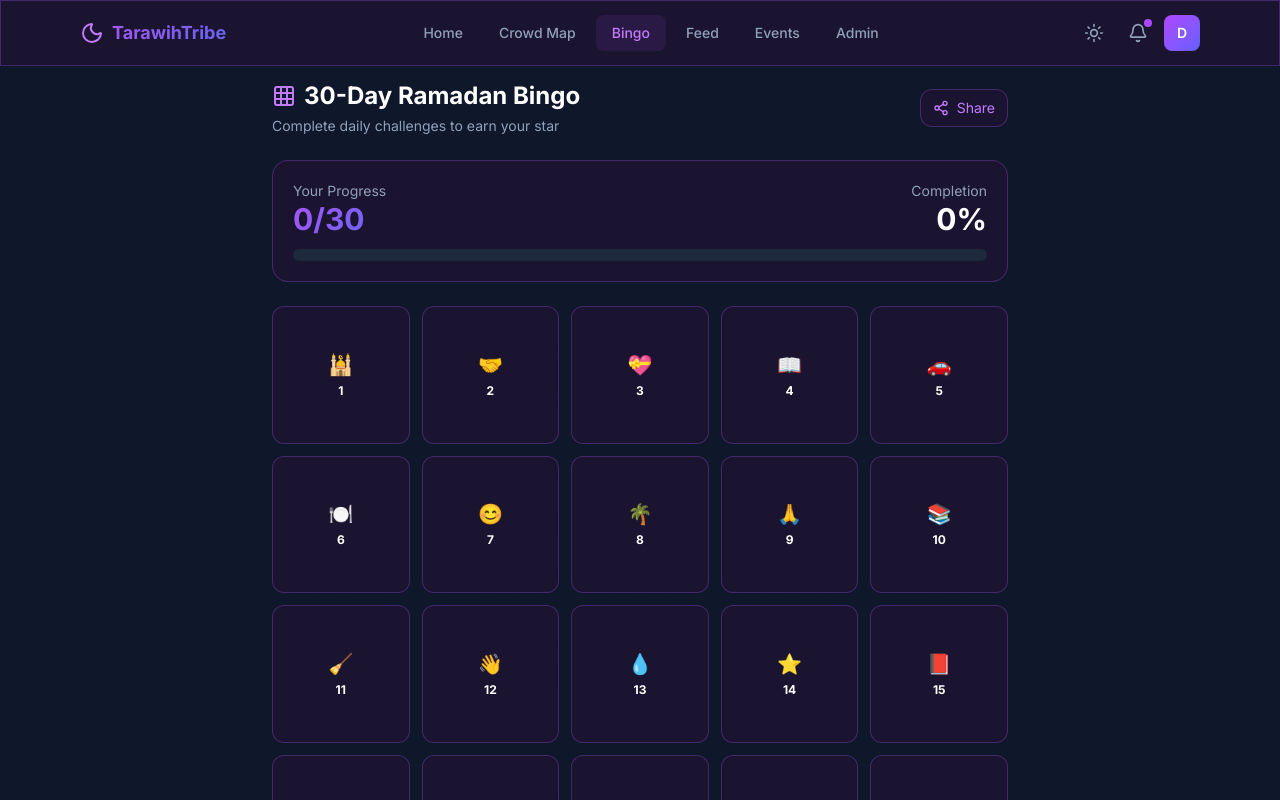
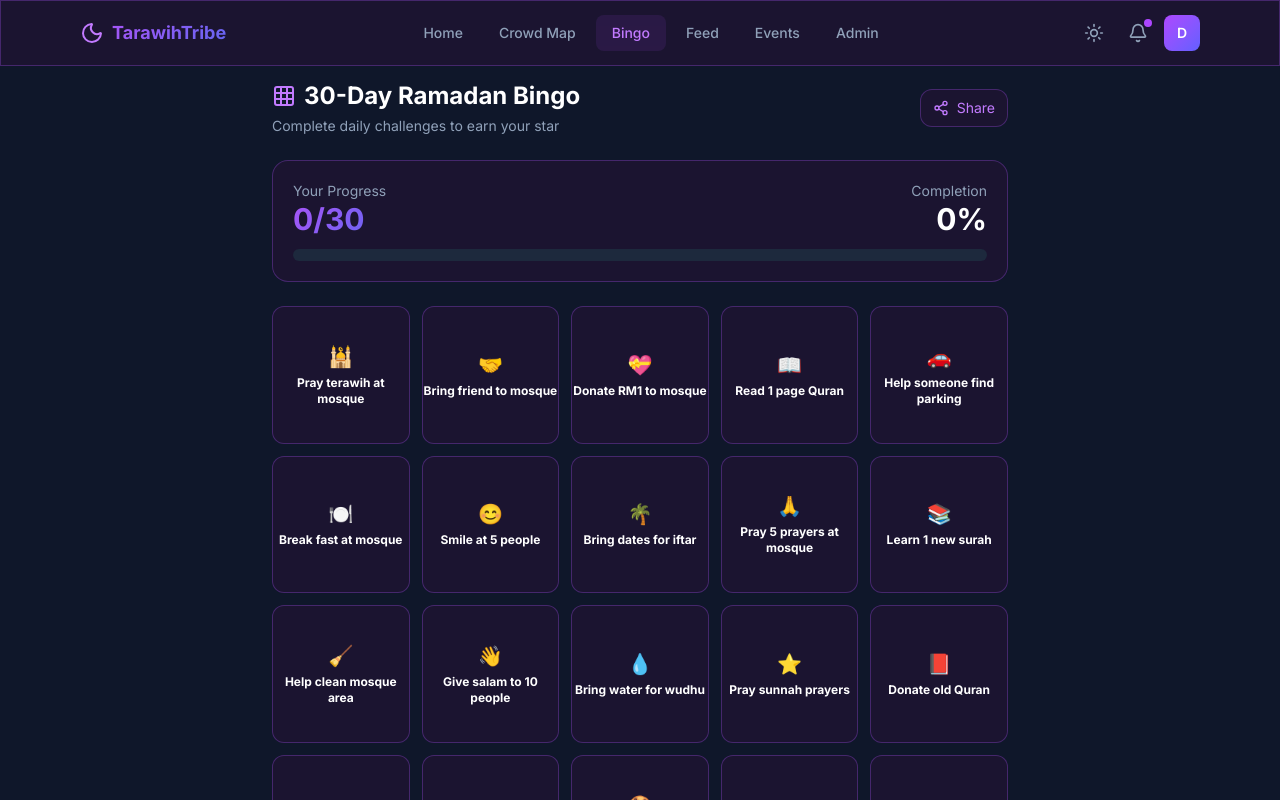
Before and after one commit to arisyasyahirah/TarawihTribe, a React (Vite) app: page /bingo in a window 1280 px wide. Both pictures are taken after a click on the button "Try Demo Mode (No Account Needed)". Shown: the top 800 px of the page. Built offline with nearby package versions, Linux system fonts and the light colour scheme; no server answers; the database is empty.

Commit message:
fix: bingo grid syntax && build

```diff
--- a/src/pages/BingoGrid.jsx
+++ b/src/pages/BingoGrid.jsx
@@ -5,37 +5,39 @@ import { CheckCircle, Star, Grid3X3, Share2 } from 'lucide-react'
 import LoadingSpinner from '../components/LoadingSpinner'
 
 const BINGO_CHALLENGES = [
-  { day: 1, title: 'Pray terawih at mosque', desc: 'Attend Terawih prayer at Masjid', icon: '🕌' },
-  { day: 2, title: 'Bring friend to mosque', desc: 'Invite a friend to pray together', icon: '🤝' },
-  { day: 3, title: 'Donate RM1 to mosque', desc: 'Give any amount of charity', icon: '💝' },
-  { day: 4, title: 'Read 1 page Quran', desc: 'Read at least 1 page of Quran', icon: '📖' },
-  { day: 5, title: 'Help someone find parking', desc: 'Assist someone with parking', icon: '🚗' },
-  { day: 6, title: 'Break fast at mosque', desc: 'Iftar at the mosque', icon: '🍽️' },
-  { day: 7, title: 'Smile at 5 people', desc: 'Spread positivity', icon: '😊' },
-  { day: 8, title: 'Bring dates for iftar', desc: 'Bring dates to share for iftar', icon: '🌴' },
-  { day: 9, title: 'Pray 5 prayers at mosque', desc: 'Pray all 5 daily prayers at mosque', icon: '🙏' },
-  { day: 10, title: 'Learn 1 new surah', desc: 'Memorize a new surah', icon: '📚' },
-  { day: 11, title: 'Help clean mosque area', desc: 'Volunteer to clean', icon: '🧹' },
-  { day: 12, title: 'Give salam to 10 people', desc: 'Greet others with salam', icon: '👋' },
-  { day: 13, title: 'Bring water for wudhu', desc: 'Contribute water for wudhu', icon: '💧' },
-  { day: 14, title: 'Pray sunnah prayers', desc: 'Perform sunnah prayers', icon: '⭐' },
-  { day: 15, title: 'Donate old Quran', desc: 'Give old Quran to mosque', icon: '📕' },
-  { day: 16, title: 'Help elderly find seat', desc: 'Assist elderly to sit', icon: '👴' },
-  { day: 17, title: 'Read Quran 15 minutes', desc: 'Read Quran for 15 minutes', icon: '⏱️' },
-  { day: 18, title: 'Bring snack for volunteers', desc: 'Pack snacks for volunteers', icon: '🍪' },
-  { day: 19, title: 'Pray full terawih', desc: 'Complete full 20 rakaat', icon: '🏆' },
-  { day: 20, title: 'Listen to kuliah', desc: 'Attend Islamic lecture', icon: '🎤' },
-  { day: 21, title: 'Bring family to mosque', desc: 'Bring family for terawih', icon: '👨‍👩‍👧' },
-  { day: 22, title: 'Donate to mosque box', desc: 'Give to mosque donation box', icon: '💰' },
-  { day: 23, title: 'Help prepare iftar', desc: 'Help prepare food for iftar', icon: '🥘' },
-  { day: 24, title: 'Pray qiamullail', desc: 'Perform night prayer', icon: '🌙' },
-  { day: 25, title: 'Recite Quran after subuh', desc: 'Read Quran after morning prayer', icon: '🌅' },
-  { day: 26, title: 'Bring non-Muslim friend', desc: 'Invite non-Muslim friend', icon: '🌍' },
-  { day: 27, title: 'Do 10 push-ups', desc: 'Stay physically healthy', icon: '💪' },
-  { day: 28, title: 'Thank mosque cleaner', desc: 'Appreciate the cleaners', icon: '🙌' },
-  { day: 29, title: 'Help clean for Eid', desc: 'Prepare mosque for Eid', icon: '🧹' },
-  { day: 30, title: "Make du'a for community", desc: 'Pray for the community', icon: '🤲' },
+  {day: 'Pray terawih at mosque', desc: 'Attend Terawih prayer at Masjid', icon: '🕌' },
+  { day:'Bring friend to mosque', desc: 'Invite a friend to pray together', icon: '🤝' },
+  { day: 'Donate RM1 to mosque', desc: 'Give any amount of charity', icon: '💝' },
+  { day: 'Read 1 page Quran', desc: 'Read at least 1 page of Quran', icon: '📖' },
+  { day: 'Help someone find parking', desc: 'Assist someone with parking', icon: '🚗' },
+  { day: 'Break fast at mosque', desc: 'Iftar at the mosque', icon: '🍽️' },
+  { day: 'Smile at 5 people', desc: 'Spread positivity', icon: '😊' },
+  { day: 'Bring dates for iftar', desc: 'Bring dates to share for iftar', icon: '🌴' },
+  { day: 'Pray 5 prayers at mosque', desc: 'Pray all 5 daily prayers at mosque', icon: '🙏' },
+  { day: 'Learn 1 new surah', desc: 'Memorize a new surah', icon: '📚' },
+  { day: 'Help clean mosque area', desc: 'Volunteer to clean', icon: '🧹' },
+  { day: 'Give salam to 10 people', desc: 'Greet others with salam', icon: '👋' },
+  { day: 'Bring water for wudhu', desc: 'Contribute water for wudhu', icon: '💧' },
+  { day: 'Pray sunnah prayers', desc: 'Perform sunnah prayers', icon: '⭐' },
+  { day: 'Donate old Quran', desc: 'Give old Quran to mosque', icon: '📕' },
+  { day: 'Help elderly find seat', desc: 'Assist elderly to sit', icon: '👴' },
+  { day: 'Read Quran 15 minutes', desc: 'Read Quran for 15 minutes', icon: '⏱️' },
+  { day: 'Bring snack for volunteers', desc: 'Pack snacks for volunteers', icon: '🍪' },
+  { day: 'Pray full terawih', desc: 'Complete full 20 rakaat', icon: '🏆' },
+  { day: 'Listen to kuliah', desc: 'Attend Islamic lecture', icon: '🎤' },
+  { day: 'Bring family to mosque', desc: 'Bring family for terawih', icon: '👨‍👩‍👧' },
+  { day: 'Donate to mosque box', desc: 'Give to mosque donation box', icon: '💰' },
+  { day: 'Help prepare iftar', desc: 'Help prepare food for iftar', icon: '🥘' },
+  { day: 'Pray qiamullail', desc: 'Perform night prayer', icon: '🌙' },
+  { day: 'Recite Quran after subuh', desc: 'Read Quran after morning prayer', icon: '🌅' },
+  { day: 'Bring non-Muslim friend', desc: 'Invite non-Muslim friend', icon: '🌍' },
+  { day: 'Do 10 push-ups', desc: 'Stay physically healthy', icon: '💪' },
+  { day: 'Thank mosque cleaner', desc: 'Appreciate the cleaners', icon: '🙌' },
+  { day: 'Help clean for Eid', desc: 'Prepare mosque for Eid', icon: '🧹' },
+  { day:  "Make du'a for community", desc: 'Pray for the community', icon: '🤲' },
 ]
+
+const getStorageKey = (userId) => `tarawihtribe_bingo_${userId || 'demo'}`
 
 export default function BingoGrid() {
   const { user } = useAuth()
@@ -44,40 +46,57 @@ export default function BingoGrid() {
   const [toggling, setToggling] = useState(null)
 
   useEffect(() => {
-    if (user) fetchProgress()
-    else setLoading(false)
+    if (user) {
+      fetchProgress()
+    } else {
+      const saved = localStorage.getItem(getStorageKey('demo'))
+      if (saved) {
+        setCompleted(new Set(JSON.parse(saved)))
+      }
+      setLoading(false)
+    }
   }, [user])
 
   async function fetchProgress() {
+    const storageKey = getStorageKey(user.id)
+    const localData = localStorage.getItem(storageKey)
+    if (localData) {
+      setCompleted(new Set(JSON.parse(localData)))
+    }
+
     try {
       const { data } = await supabase
         .from('tarawihtribe_bingo_progress')
         .select('day_number')
         .eq('user_id', user.id)
 
-      if (data) {
-        setCompleted(new Set(data.map(r => r.day_number)))
+      if (data && data.length > 0) {
+        const cloudDays = new Set(data.map(r => r.day_number))
+        setCompleted(cloudDays)
+        localStorage.setItem(storageKey, JSON.stringify([...cloudDays]))
       }
-    } catch {
-      // Use local state
-    } finally {
+    } catch (e) {
+      // Use local data
+    }
     setLoading(false)
-    }
   }
 
   async function toggleDay(day) {
-    if (!user || toggling) return
+    if (toggling) return
     setToggling(day)
     const isCompleted = completed.has(day)
+    const storageKey = getStorageKey(user?.id)
 
-    // Optimistic update
-    setCompleted(prev => {
-      const next = new Set(prev)
-      if (isCompleted) next.delete(day)
-      else next.add(day)
-      return next
-    })
+    const newSet = new Set(completed)
+    if (isCompleted) {
+      newSet.delete(day)
+    } else {
+      newSet.add(day)
+    }
+    setCompleted(newSet)
+    localStorage.setItem(storageKey, JSON.stringify([...newSet]))
 
+    if (user) {
       try {
         if (isCompleted) {
           await supabase
@@ -91,20 +110,13 @@ export default function BingoGrid() {
             day_number: day,
             completed_at: new Date().toISOString(),
           })
+        }
+      } catch (e) {
+        // Already saved to localStorage
+      }
+    }
 
-        // Log activity for friend feed
-        await supabase.from('tarawihtribe_activities').insert({
-          user_id: user.id,
-          type: 'bingo_complete',
-          data: { day, title: BINGO_CHALLENGES[day - 1].title },
-          created_at: new Date().toISOString(),
-        }).catch(() => {})
-      }
-    } catch {
-      // Error handled, keep optimistic update
-    } finally {
     setToggling(null)
-    }
   }
 
   const completedCount = completed.size
@@ -116,7 +128,6 @@ export default function BingoGrid() {
 
   return (
     <div className="space-y-6">
-      {/* Header */}
       <div className="flex items-center justify-between">
         <div>
           <h2 className="text-2xl font-bold text-white flex items-center gap-2">
@@ -131,7 +142,6 @@ export default function BingoGrid() {
         </button>
       </div>
 
-      {/* Progress */}
       <div className="glass rounded-2xl p-5">
         <div className="flex items-center justify-between mb-3">
           <div>
@@ -144,10 +154,7 @@ export default function BingoGrid() {
           </div>
         </div>
         <div className="w-full bg-slate-800 rounded-full h-3 overflow-hidden">
-          <div
-            className="h-full rounded-full gradient-bg transition-all duration-700"
-            style={{ width: `${percentage}%` }}
-          />
+          <div className="h-full rounded-full gradient-bg transition-all duration-700" style={{ width: `${percentage}%` }} />
         </div>
         {completedCount === 30 && (
           <div className="mt-3 text-center text-yellow-400 font-bold animate-pulse">
@@ -156,7 +163,6 @@ export default function BingoGrid() {
         )}
       </div>
 
-      {/* Bingo Grid */}
       <div className="grid grid-cols-5 gap-2 sm:gap-3">
         {BINGO_CHALLENGES.map(challenge => {
           const isDone = completed.has(challenge.day)
@@ -191,7 +197,6 @@ export default function BingoGrid() {
         })}
       </div>
 
-      {/* Tooltip / hover info - show on larger screens */}
       <div className="glass rounded-2xl p-4">
         <h3 className="font-semibold text-white mb-3 flex items-center gap-2">
           <Star className="w-4 h-4 text-yellow-400 fill-yellow-400" />
```
Lines whose indentation alone changed are shown as unchanged.
